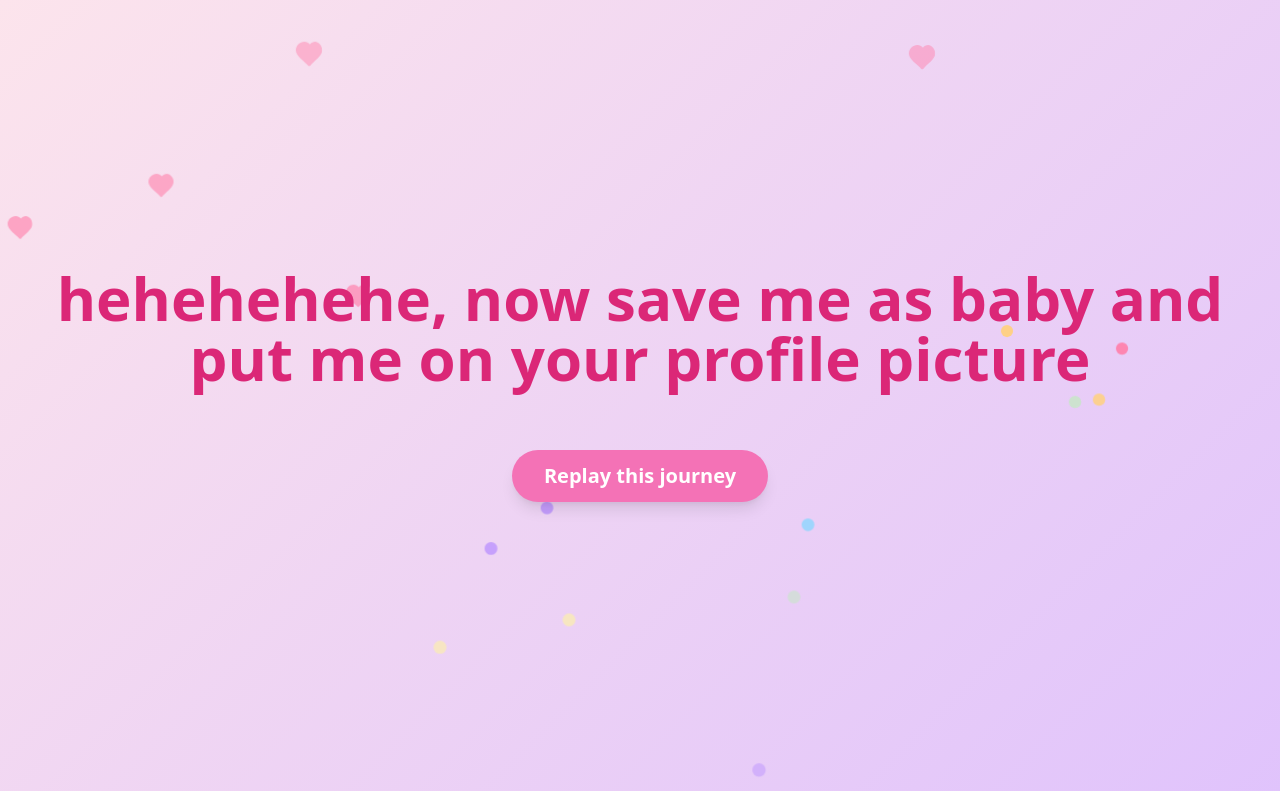
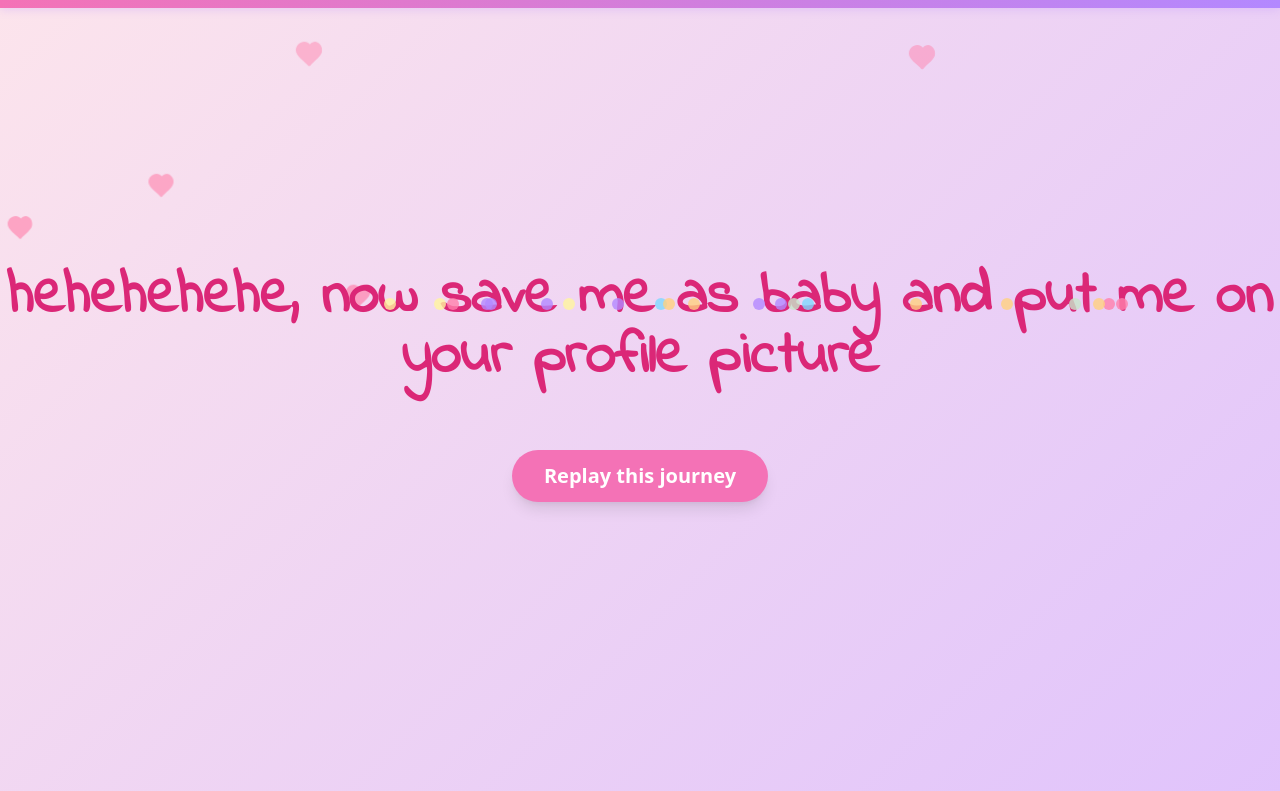
Before and after one commit to tatendacodespace/YouDo, a plain HTML site: page yes.html in a window 1280 px wide. Shown: the top 791 px of the page. Drawn offline with nearby package versions, Linux system fonts and the light colour scheme.

Commit message:
Enhance visual elements with custom cursor, progress bar, and improved styling

```diff
--- a/yes.html
+++ b/yes.html
@@ -5,11 +5,13 @@
   <meta name="viewport" content="width=device-width, initial-scale=1.0" />
   <title>Yay!! You Said Yes!</title>
   <link href="https://cdn.jsdelivr.net/npm/tailwindcss@2.2.19/dist/tailwind.min.css" rel="stylesheet">
+  <link href="https://fonts.googleapis.com/css2?family=Indie+Flower&display=swap" rel="stylesheet">
   <style>
     body {
       background: linear-gradient(135deg, #fce4ec 0%, #e0c3fc 100%);
       min-height: 100vh;
       overflow-x: hidden;
+      cursor: url('https://cdn.jsdelivr.net/gh/twitter/twemoji@14.0.2/assets/72x72/2764.png'), auto;
     }
     .heart {
       position: absolute;
@@ -30,11 +32,38 @@
       border-radius: 50%;
       opacity: 0.8;
       pointer-events: none;
-      animation: confetti-fall 2.5s linear infinite;
+      z-index: 100;
     }
     @keyframes confetti-fall {
       0% { transform: translateY(-20px) scale(1); opacity: 1; }
       100% { transform: translateY(100vh) scale(1.2); opacity: 0; }
+    }
+    .handwritten {
+      font-family: 'Indie Flower', cursive;
+    }
+    .doodle {
+      position: absolute;
+      z-index: 20;
+      pointer-events: none;
+    }
+    .progress-bar {
+      position: fixed;
+      top: 0; left: 0; width: 100vw; height: 8px;
+      background: linear-gradient(90deg, #f472b6 0%, #b388ff 100%);
+      box-shadow: 0 2px 8px #b388ff44;
+      animation: progress 2s linear forwards;
+    }
+    @keyframes progress {
+      from { width: 0; }
+      to { width: 100vw; }
+    }
+    @keyframes fadeout {
+      0% { opacity: 1; }
+      100% { opacity: 0; }
+    }
+    @media (max-width: 768px) {
+      .w-full { width: 95vw !important; }
+      .mb-8 { margin-bottom: 1.5rem !important; }
     }
   </style>
 </head>
@@ -42,11 +71,12 @@
   <div id="hearts"></div>
   <div id="confetti"></div>
   <div class="z-10 flex flex-col items-center justify-center w-full">
-    <div class="text-4xl md:text-6xl font-extrabold text-pink-600 mb-8 text-center animate-bounce drop-shadow-lg">hehehehehe, now save me as baby and put me on your profile picture</div>
+    <div class="text-4xl md:text-6xl font-extrabold text-pink-600 mb-8 text-center animate-bounce drop-shadow-lg handwritten">hehehehehe, now save me as baby and put me on your profile picture</div>
     <a href="index.html" class="px-8 py-3 bg-pink-400 hover:bg-pink-500 text-white rounded-full text-xl font-semibold shadow-lg transition transform hover:scale-105 focus:outline-none">
       Replay this journey
     </a>
   </div>
+  <div class="progress-bar"></div>
   <script>
     // Floating hearts animation (shared)
     function createHeart() {
```
